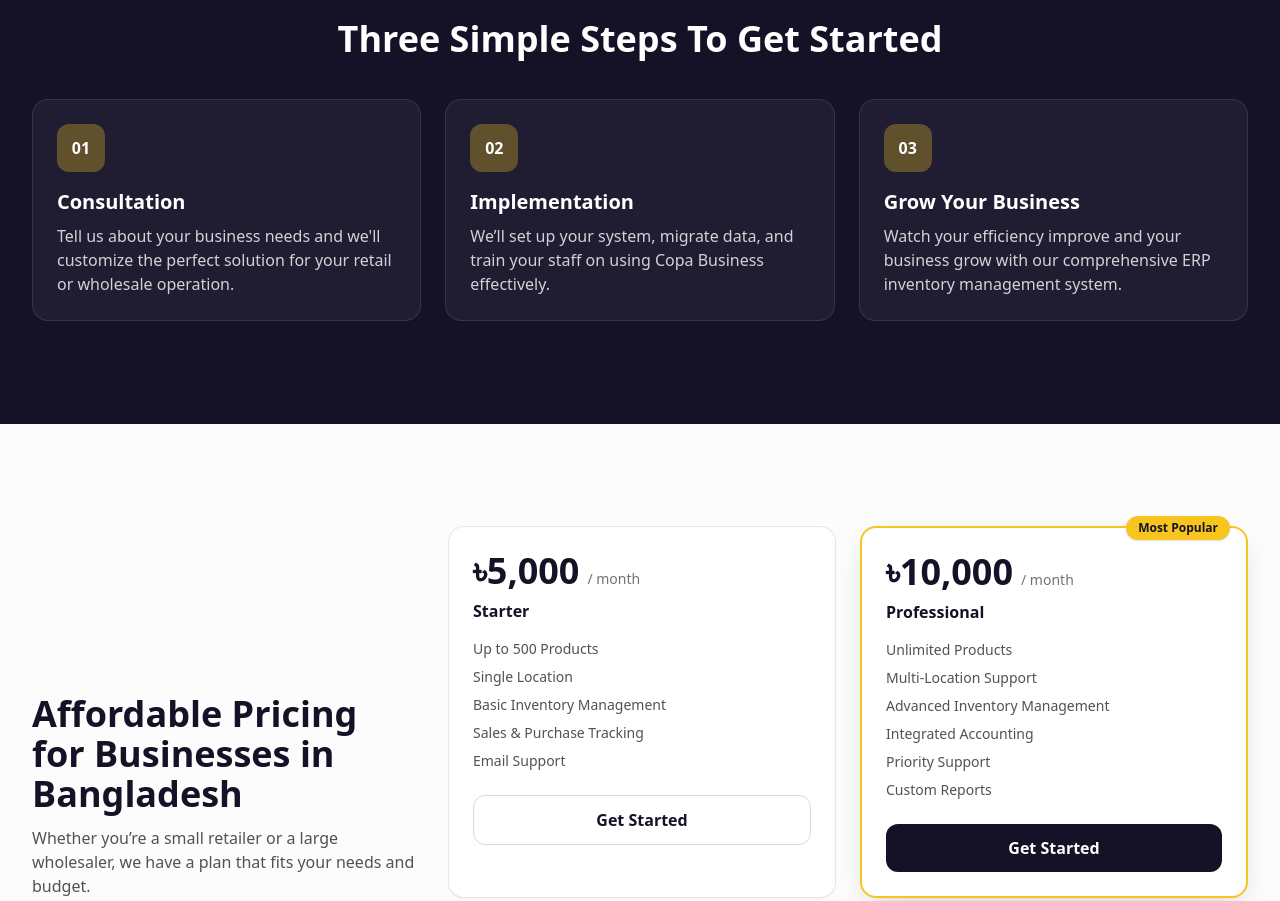
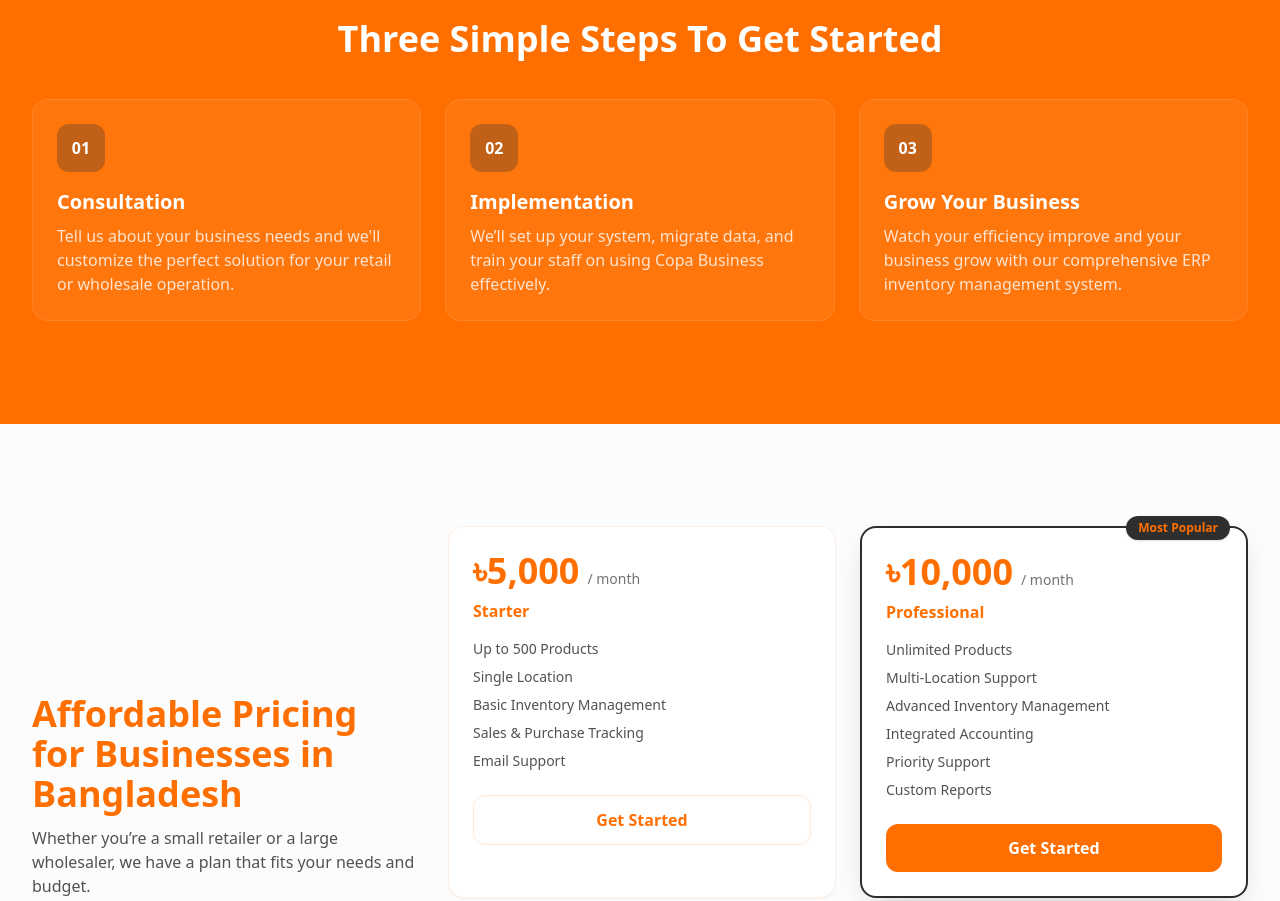
Before and after one commit to redoy1102/Copa-Business-Landing-Page, a website: page index.html in a window 1280 px wide. Shown: the part 2320-3221 px from the top of the page. Drawn offline with nearby package versions, Linux system fonts and the light colour scheme.

Commit message:
[FIX]: Color changed

```diff
--- a/index.html
+++ b/index.html
@@ -21,8 +21,8 @@
         theme: {
           extend: {
             colors: {
-              "copa-yellow": "#F8C51E",
-              "copa-dark": "#151127",
+              "copa-yellow": "#2e2e2e",
+              "copa-dark": "#ff6f00",
             },
             boxShadow: {
               soft: "0 10px 30px -12px rgba(21, 17, 39, 0.25)",
```
Also changed, not shown: tailwind.config.js (added).
